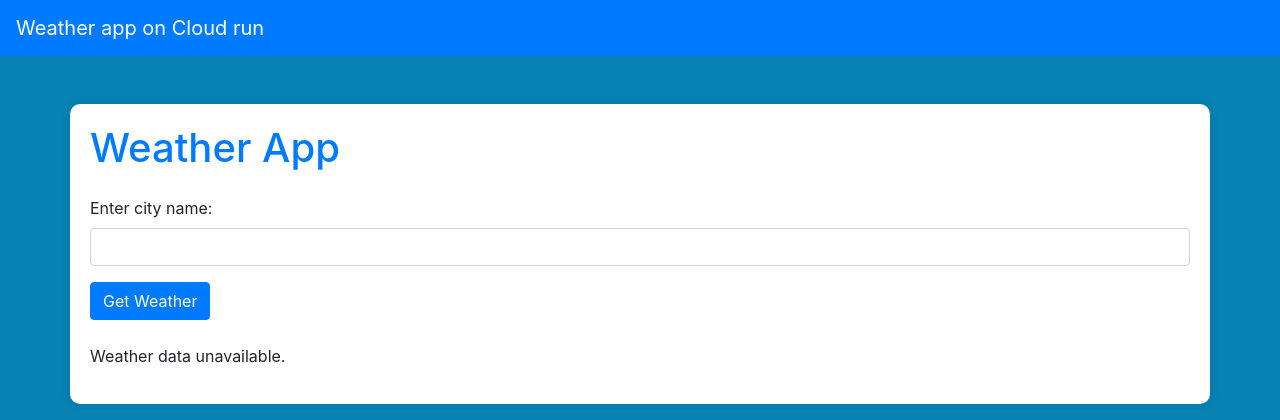
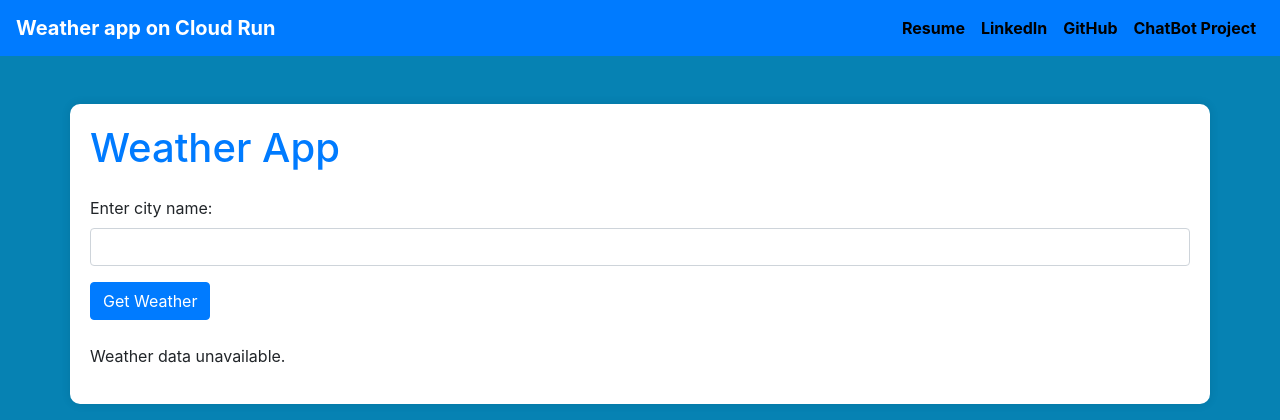
Before and after one commit to Guda-mahendar/weather-app-cloudrun, a Python web app: template templates/index.html in a window 1280 px wide. Shown: the top 420 px of the page. Run offline with Jinja, Linux system fonts and the light colour scheme; the template is opened without the code that fills it, so the values that code supplies are empty; some libraries are stand-ins or nearby versions.

Commit message:
new change

```diff
--- a/templates/index.html
+++ b/templates/index.html
@@ -3,7 +3,7 @@
 <head>
     <meta charset="UTF-8">
     <meta name="viewport" content="width=device-width, initial-scale=1.0">
-    <title>Weather app on cloudrun</title>
+    <title>Weather app on Cloud Run</title>
     <link rel="stylesheet" href="https://stackpath.bootstrapcdn.com/bootstrap/4.5.0/css/bootstrap.min.css">
     <style>
         body {
@@ -24,15 +24,46 @@
 
         .navbar-brand {
             color: #ffffff; /* White text color for Navbar brand */
+            font-weight: bold; /* Make the navbar brand text bold */
+        }
+
+        .navbar-nav .nav-link {
+            color: #ffffff; /* White text color for navbar links */
+            font-weight: normal; /* Reset font weight to normal */
+        }
+
+        .navbar-nav .nav-link.bold-black {
+            font-weight: bold; /* Make specific navbar links bold */
+            color: #000000; /* Black text color for specific navbar links */
+        }
+
+        .navbar-nav .nav-link.bold-black:hover {
+            color: #000000; /* Black text color for specific navbar links on hover */
         }
     </style>
 </head>
 <body>
     <nav class="navbar navbar-fixed-top navbar-expand-lg navbar-dark bg-primary">
-        <a class="navbar-brand" href="#">
-            Weather app on Cloud run
-        </a>
+        <a class="navbar-brand" href="#">Weather app on Cloud Run</a>
+        <div class="collapse navbar-collapse" id="navbarNav">
+            <ul class="navbar-nav ml-auto">
 
+                <li class="nav-item">
+                    <a class="nav-link bold-black" href="https://drive.google.com/file/d/1XsUAI1Z6SCu0uCfrSNpdp3xrUeof6ci5/view?usp=share_link
+                    " target="_blank">Resume</a>
+                </li>
+                <li class="nav-item">
+                    <a class="nav-link bold-black" href="https://www.linkedin.com/in/mahendarguda/" target="_blank">LinkedIn</a>
+                </li>
+
+                <li class="nav-item">
+                    <a class="nav-link bold-black" href="https://github.com/Guda-mahendar" target="_blank">GitHub</a>
+                </li>
+                <li class="nav-item">
+                    <a class="nav-link bold-black" href="https://chatme-imkfb5nsca-uc.a.run.app" target="_blank">ChatBot Project</a>
+                </li>
+            </ul>
+        </div>
     </nav>
 
     <div class="container mt-5">
```
Also changed, not shown: 2 other files.
